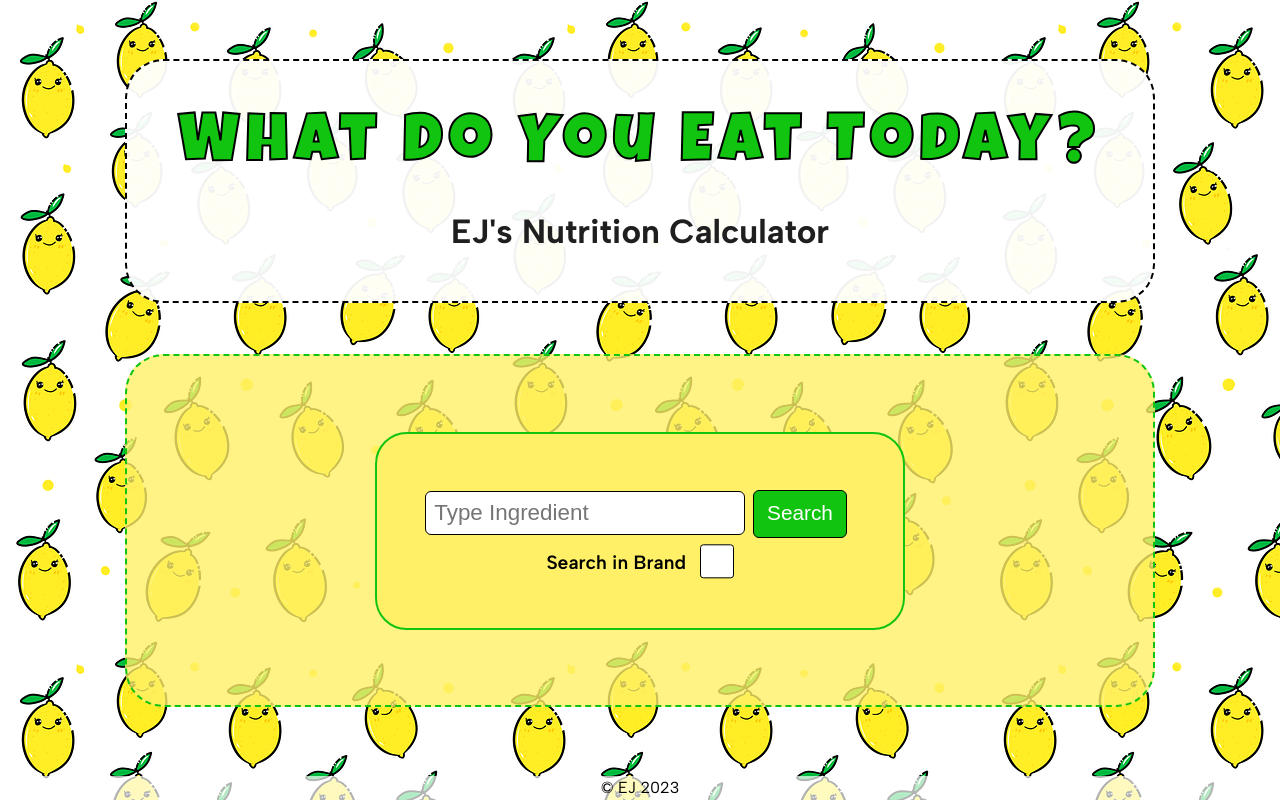
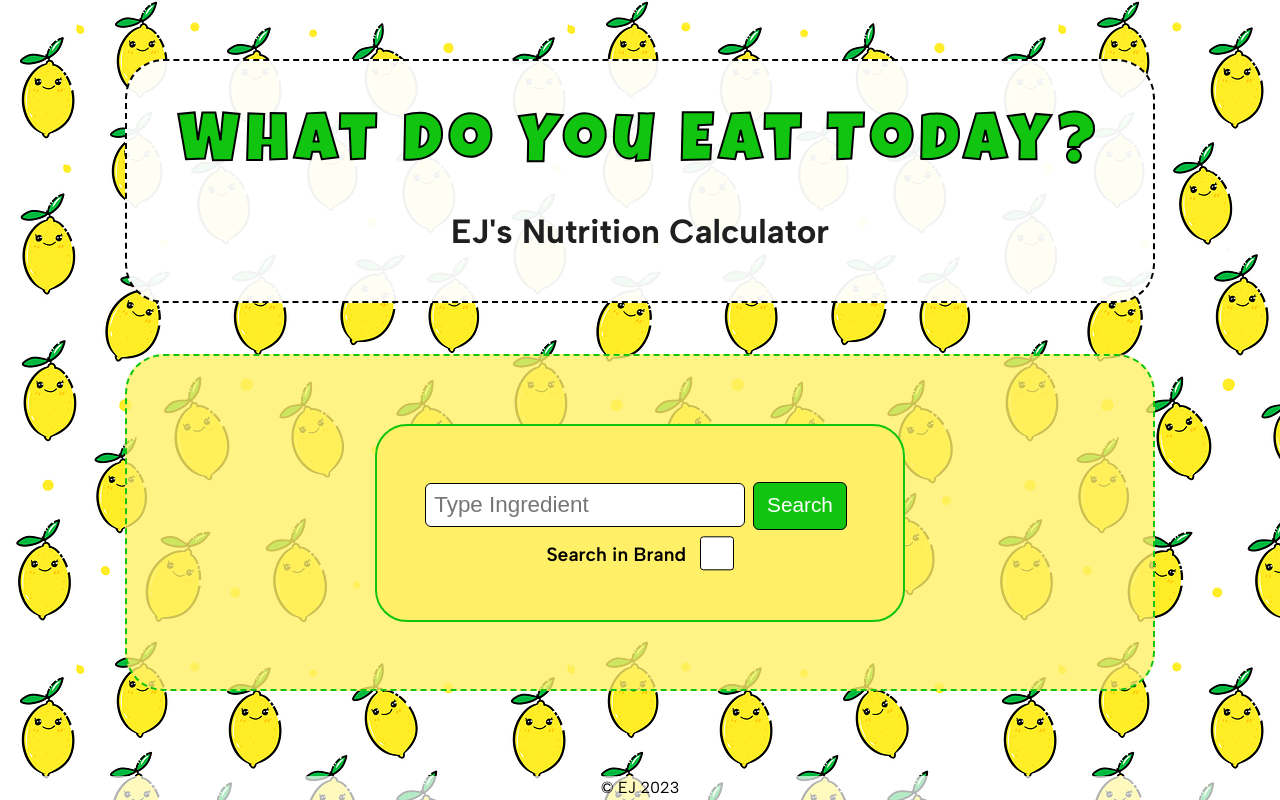
Before and after one commit to ejkim000/healthy-cooking-app, a React (Vite) app: page / in a window 1280 px wide. Built offline with nearby package versions, Linux system fonts and the light colour scheme; no server answers; a web font is replaced by a local one.

Commit message:
update style

```diff
--- a/src/components/styles/style.css
+++ b/src/components/styles/style.css
@@ -91,8 +91,8 @@ ol>li {
     flex-direction: column;
     justify-content: center;
     align-items: center;
-    margin: 1.5rem 0;
-    padding: 3rem;
+    margin: 1rem 0;
+    padding: min(8vw, 3rem);
     border-radius: 2rem;
     border: 2px solid #10c410;
 }
--- a/src/components/styles/utility.css
+++ b/src/components/styles/utility.css
@@ -4,7 +4,7 @@ button {
   cursor: pointer;
   transition: border-color 0.25s;
   margin: 0.5rem;
-  padding: 0.8rem;
+  padding: min(3vw, 0.8rem);
   line-height: 1;
 }
 
@@ -13,7 +13,7 @@ button:hover {
 }
 
 .primary-button {
-  font-size: 1.3rem;
+  font-size: min(4vw, 1.3rem);
   background-color: #10c410;
   color: white;
 }
@@ -28,9 +28,9 @@ button:hover {
 
 
 input {
-  font-size: 1.4rem;
+  font-size: min(4.3vw, 1.4rem);
   padding: 0.5rem;
-  width: min(50vw, 20rem);
+  width: min(35vw, 20rem);
   border: 1px solid #000;
   border-radius: 6px;
 }
```
